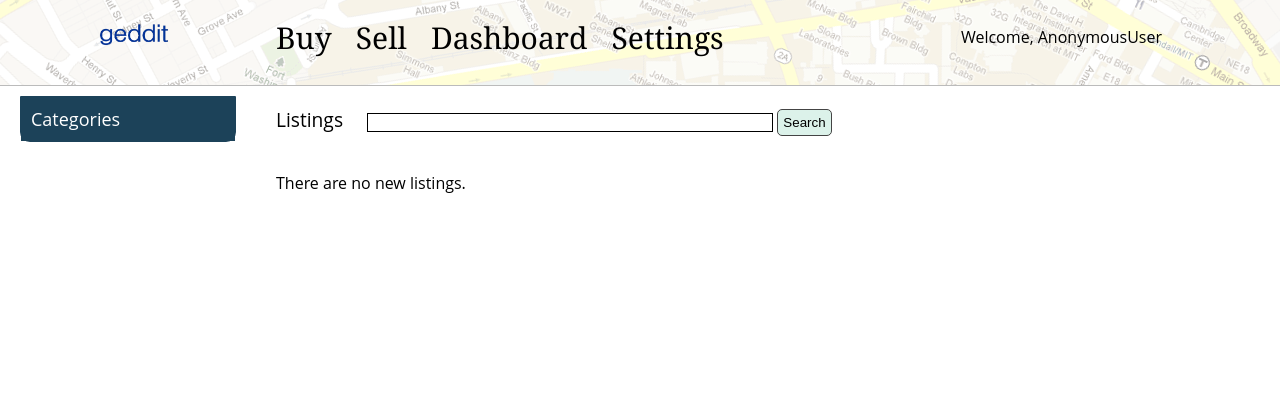
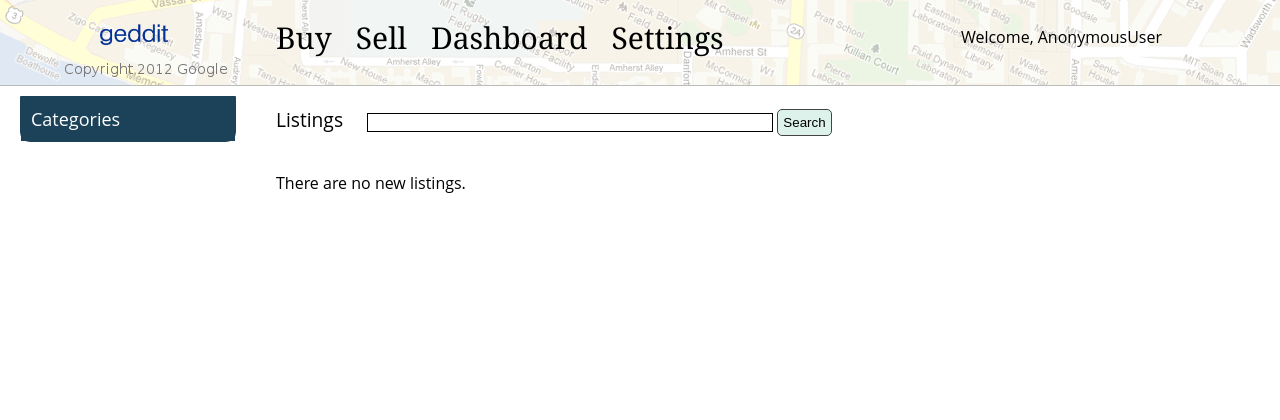
Before and after one commit to kxing/Geddit, a Django app: template templates/buy/buy.html in a window 1280 px wide. Shown: the top 420 px of the page. Run offline with Django 3.2, Linux system fonts and the light colour scheme; the template is opened without the code that fills it, so the values that code supplies are empty; some libraries are stand-ins or nearby versions.

Commit message:
Renamed the MIT map image to mit_map.jpg.

```diff
--- a/data/static/css/site.css
+++ b/data/static/css/site.css
@@ -6,7 +6,7 @@ body {
 
 #heading {
     width: 100%;
-    background-image: url("/static/images/kerry_background2_trans_copyright.png");
+    background-image: url("/static/images/mit_map.png");
     border-bottom: 1px solid #BBB;
 }
 
```
Also changed, not shown: data/static/images/mit_map.png (added).
